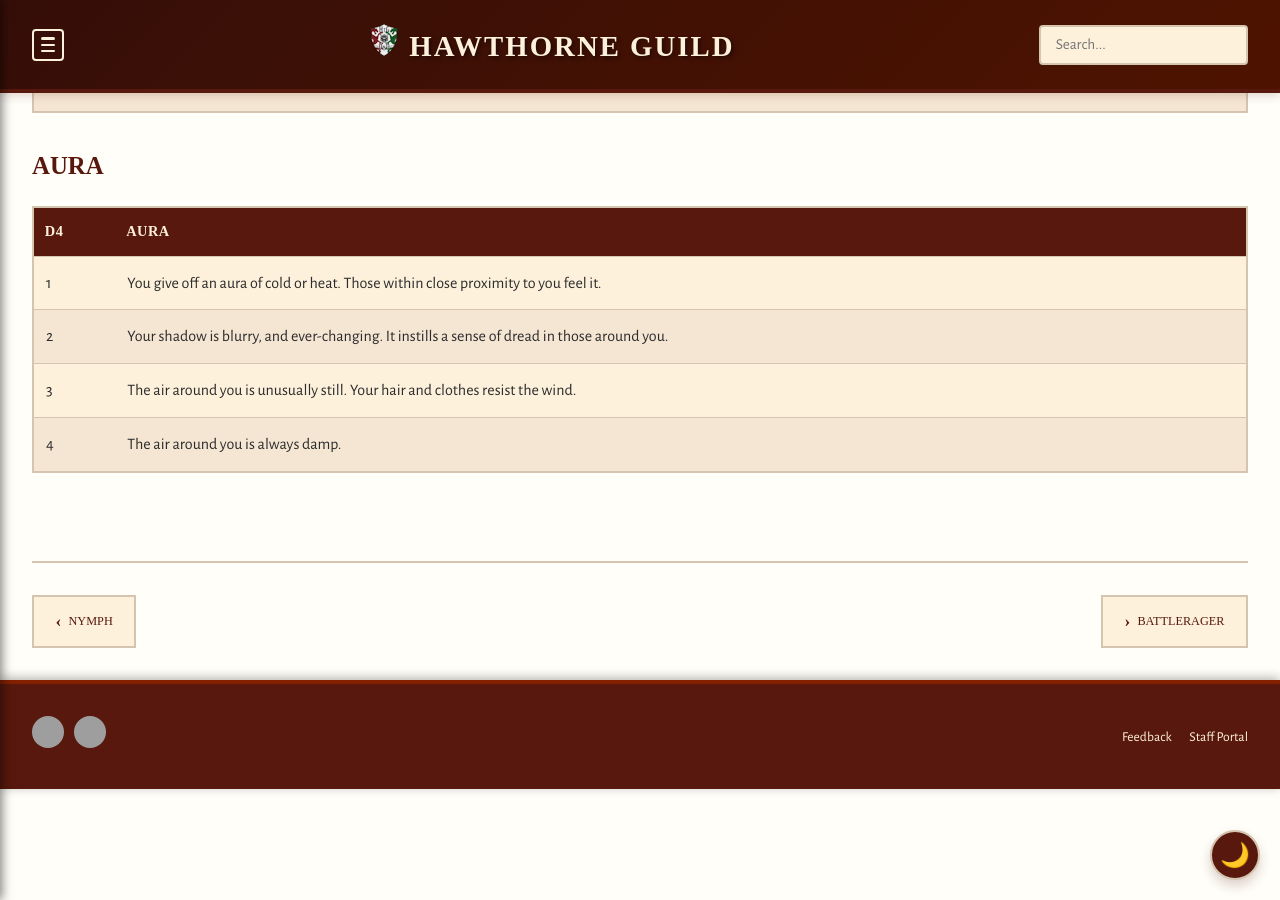
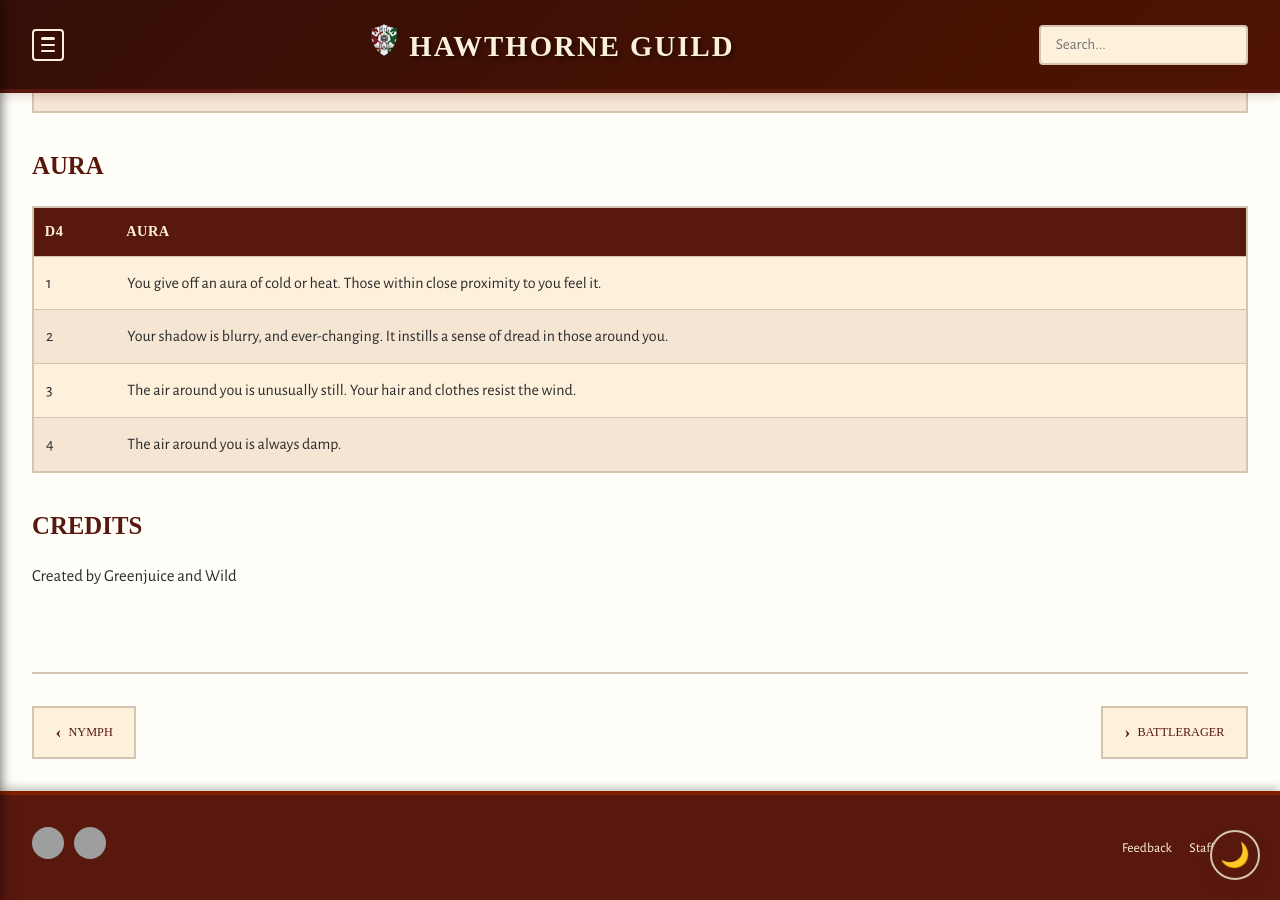
Before and after one commit to coconutswallow/Guides, a Jekyll site: the page built from _arcana/returned.md, in a window 1280 px wide and 900 px high, scrolled down 2709 px. Built offline with Jekyll 4.4.1, drawn with Linux system fonts in a browser that asks for light colours; some web fonts are replaced; a script that is not in the unit is left out; grey boxes are pictures that could not be loaded.

Commit message:
Update Arcana "returned" - linalette304 <linalette304@gmail.com> via DecapBridge

```diff
--- a/_arcana/returned.md
+++ b/_arcana/returned.md
@@ -77,3 +77,7 @@
 | 2   | Your shadow is blurry, and ever-changing. It instills a sense of dread in those around you. |
 | 3   | The air around you is unusually still. Your hair and clothes resist the wind.               |
 | 4   | The air around you is always damp.                                                          |
+
+### Credits
+
+Created by Greenjuice and Wild
```
